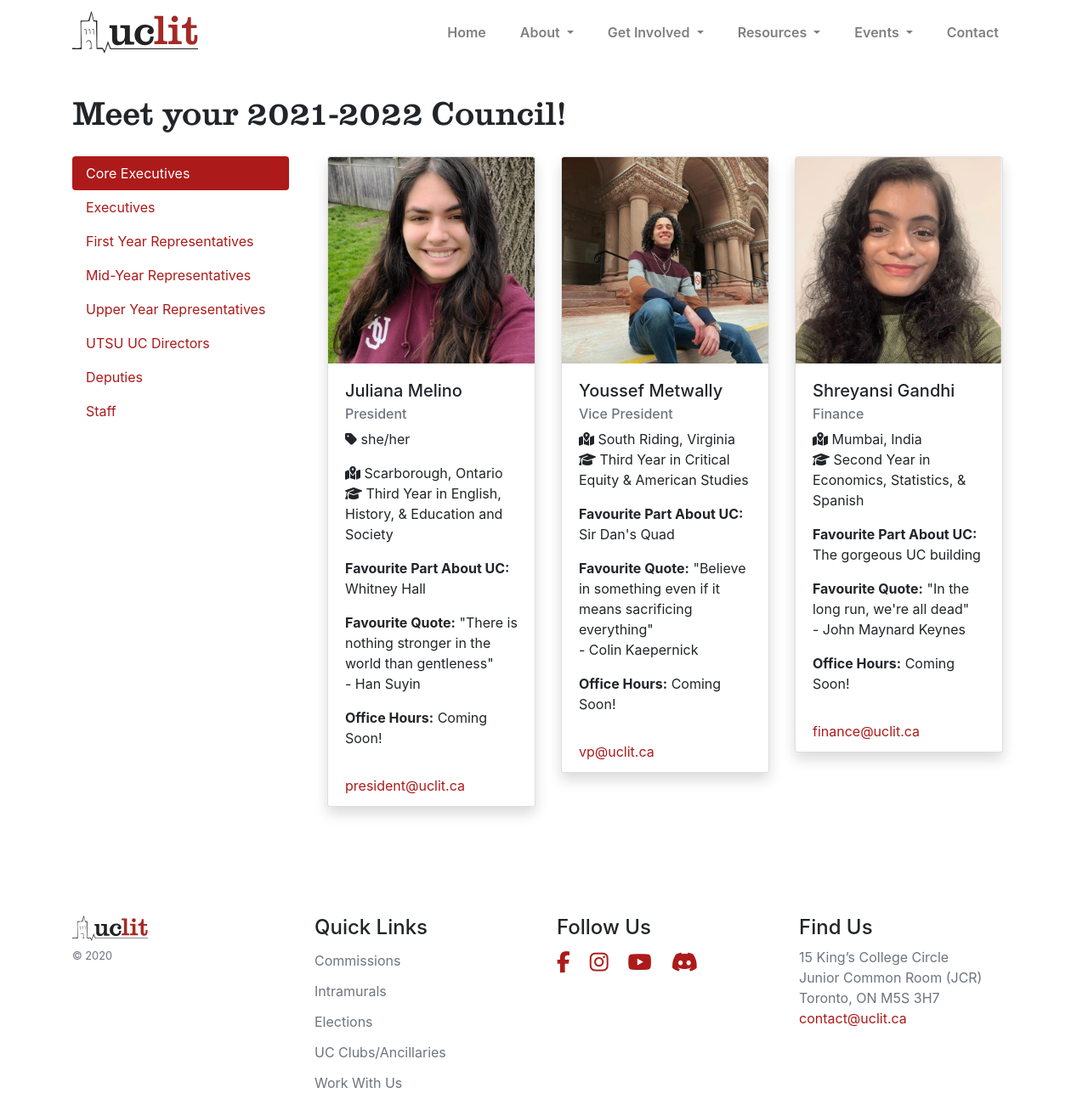
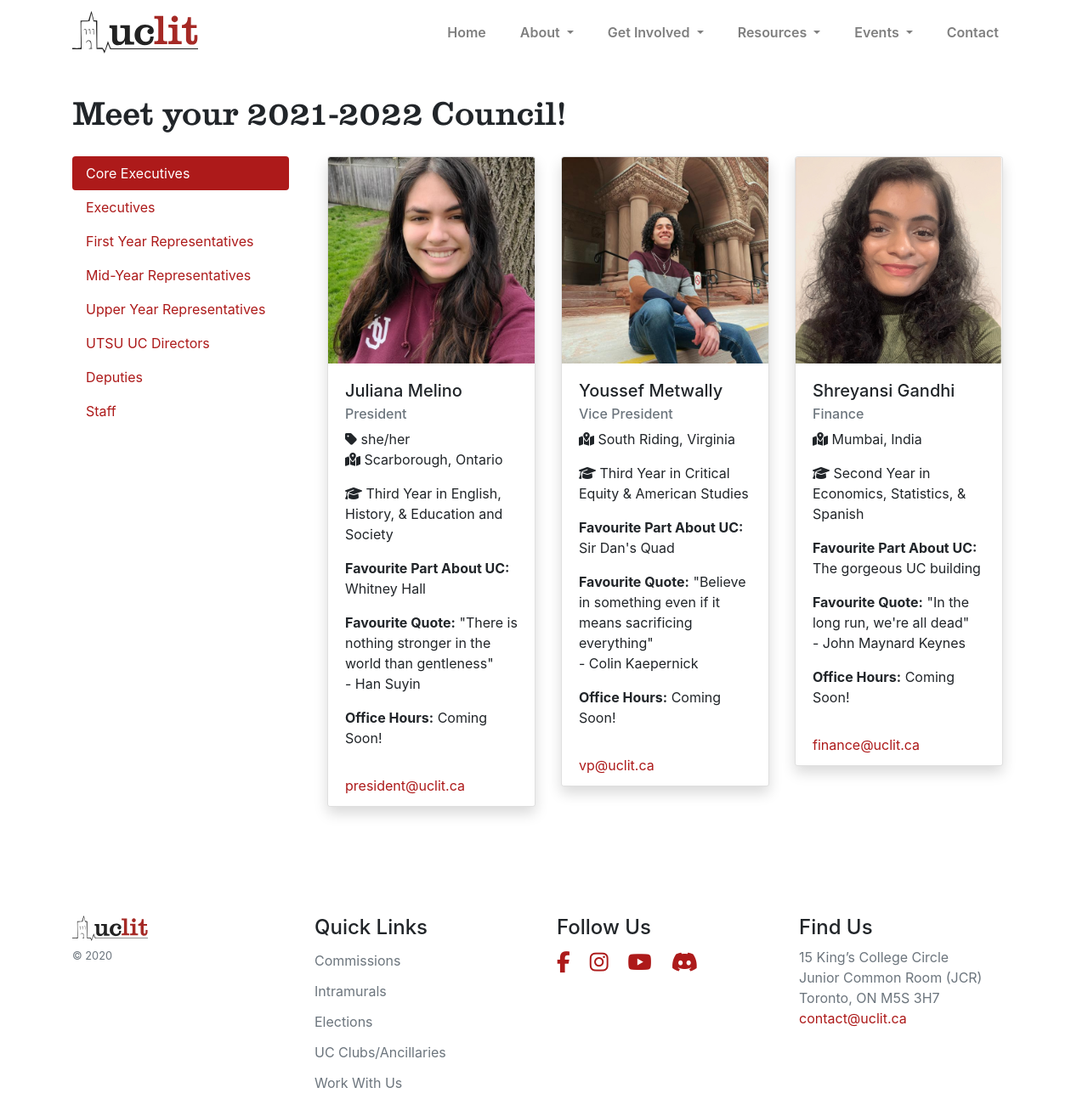
Before and after one commit to uclit-webmaster/uclit-site, a Jekyll site: the page built from about/council.html, in a window 1280 px wide and 1307 px high. Shown: the whole window at 85% size. Built offline with Jekyll 4.4.1, drawn with Linux system fonts in a browser that asks for light colours; nearby versions of some CDN libraries.

Commit message:
Update council.html
test

```diff
--- a/about/council.html
+++ b/about/council.html
@@ -32,7 +32,7 @@ title: The Council
                   <h5 class="card-title">{{ person.name }}</h5>
                   <h6 class="card-subtitle mb-2 text-muted">{{ person.role }}</h6>
                   {% if person.pronouns %}<p class="card-text"><i class="fas fa-tag"></i> {{ person.pronouns }} <br>{% endif%}
-                  <p class="card-text"><i class="fas fa-map-marked-alt"></i> {{ person.from }} <br>
+                  <i class="fas fa-map-marked-alt"></i> {{ person.from }}</p>
                   <i class="fas fa-graduation-cap"></i> {{ person.major }}</p>
                   {% if person.favourite-part-about-uc %}<p class="card-text"><b>Favourite Part About UC:</b> {{ person.favourite-part-about-uc }}</p>{% endif%}
                   {% if person.favourite-quote %}<p class="card-text" style="white-space: pre-wrap;"><b>Favourite Quote:</b> {{ person.favourite-quote }}</p>{% endif%}
```
